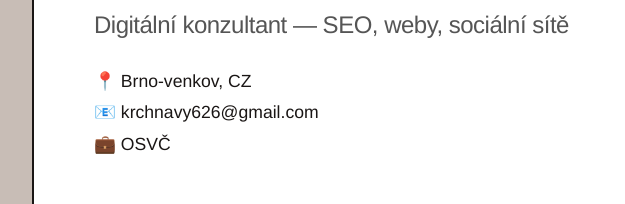
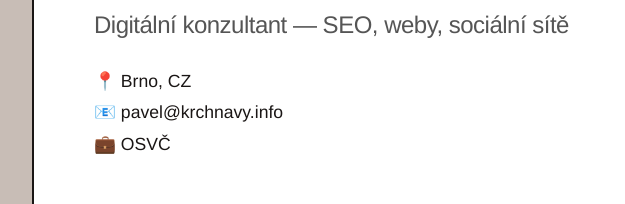
Before and after one commit to kar3lnovy-png/krchnavy, a plain HTML site: page index.html in a window 1280 px wide. Shown: the part 161-365 px from the top of the page, 208-833 px from the left. Drawn offline with Linux system fonts and the light colour scheme.

Commit message:
Update index.html

```diff
--- a/index.html
+++ b/index.html
@@ -266,8 +266,8 @@
             <h1>Pavel Krchňavý</h1>
             <div class="subtitle">Digitální konzultant — SEO, weby, sociální sítě</div>
             <div class="contact-info">
-                <span>📍 Brno-venkov, CZ</span>
-                <span>📧 <a href="mailto:krchnavy626@gmail.com">krchnavy626@gmail.com</a></span>
+                <span>📍 Brno, CZ</span>
+                <span>📧 <a href="mailto:pavel@krchnavy.info">pavel@krchnavy.info</a></span>
                 <span>💼 OSVČ</span>
             </div>
         </div>
```
